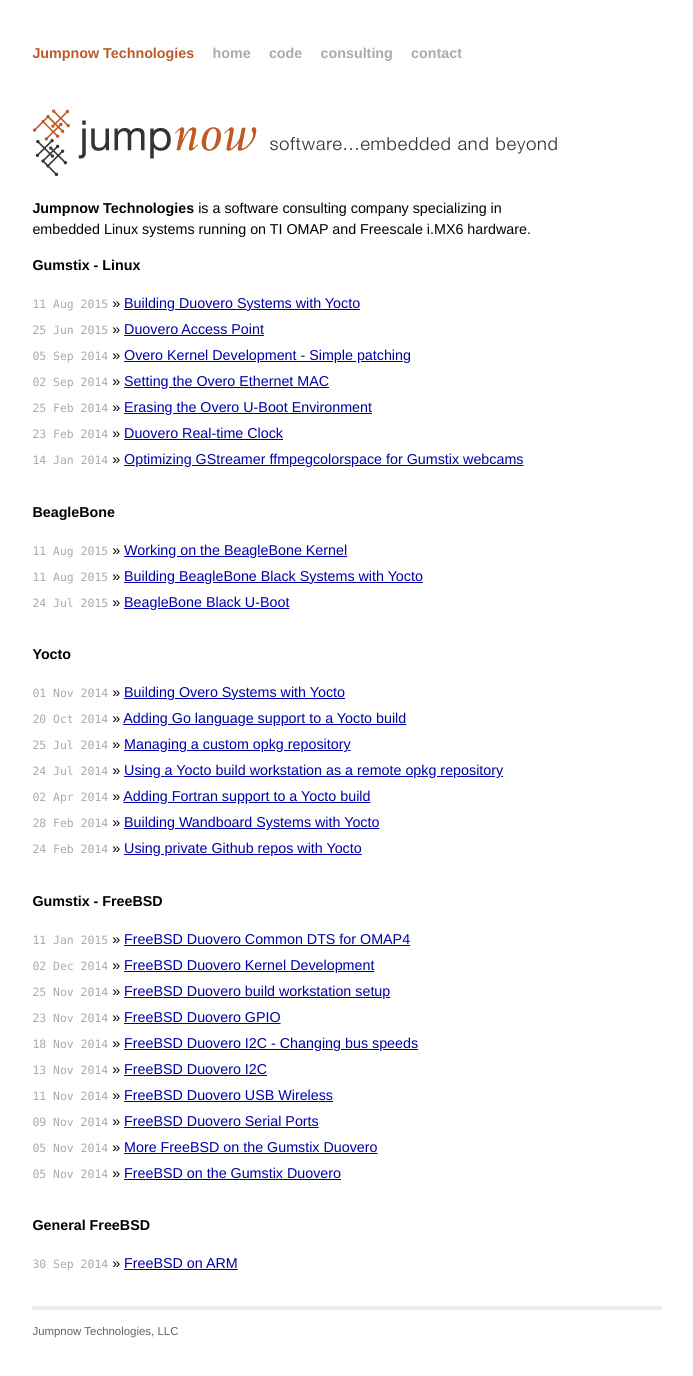
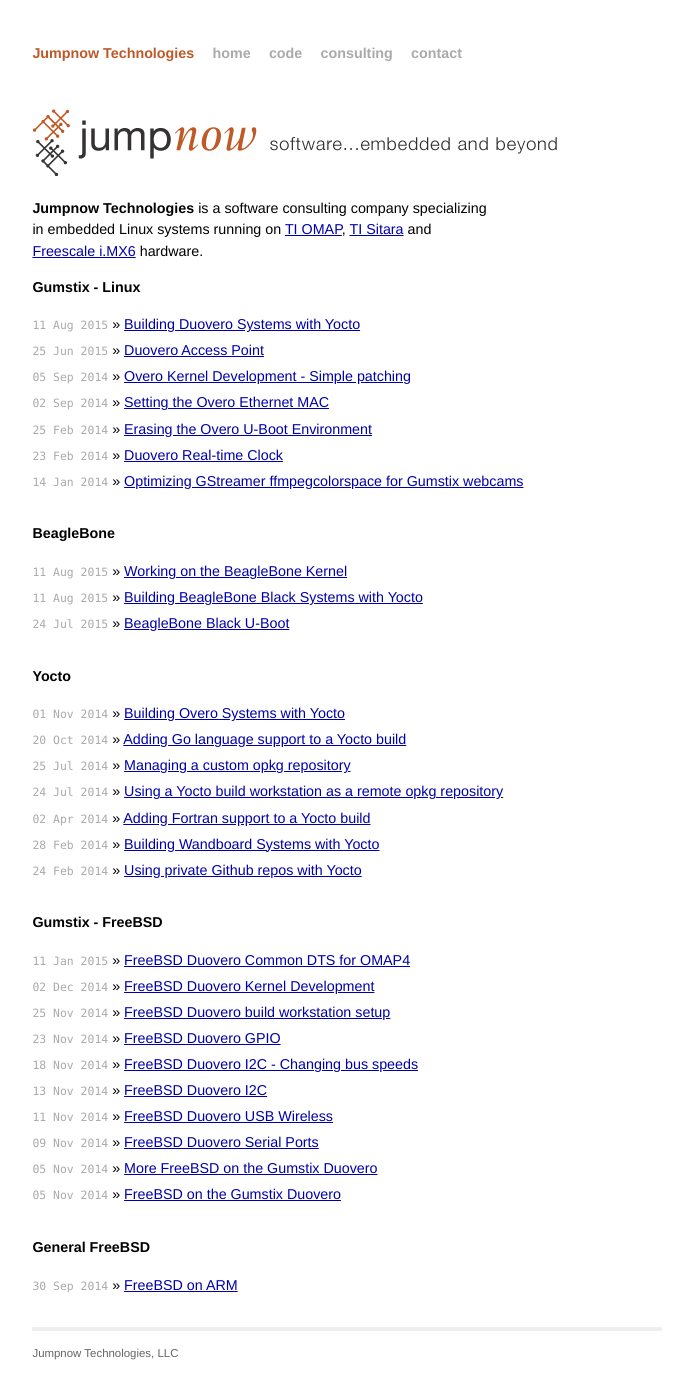
Before and after one commit to jumpnow/jumpnowtek-site, a Jekyll site: the page built from index.html, in a window 1280 px wide. Shown: the whole page, without its empty margins (293-986 px from the left). Built offline with Jekyll 4.4.1, drawn with Linux system fonts in a browser that asks for light colours; before the commit the page ends 1354 px from its top, so only the background shows below that.

Commit message:
Add sitara reference to home page

```diff
--- a/index.html
+++ b/index.html
@@ -6,8 +6,11 @@
 <div id="home">
   <p><img src="/assets/jumpnow-header.png" alt="jumpnow-logo"></p>
   <p>
-    <b>Jumpnow Technologies</b> is a software consulting company specializing in <br />
-    embedded Linux systems running on TI OMAP and Freescale i.MX6 hardware.
+    <b>Jumpnow Technologies</b> is a software consulting company specializing <br />
+    in embedded Linux systems running on <a href="http://processors.wiki.ti.com/index.php/OMAP">TI OMAP</a>,
+    <a href="http://processors.wiki.ti.com/index.php/Sitara_AM335x_Portal">TI Sitara</a> and <br />
+    <a href="http://www.freescale.com/webapp/sps/site/taxonomy.jsp?code=IMX6X_SERIES">Freescale i.MX6</a>
+    hardware.
   </p>
   <h1>Gumstix - Linux</h1>
   <ul class="posts">
```
